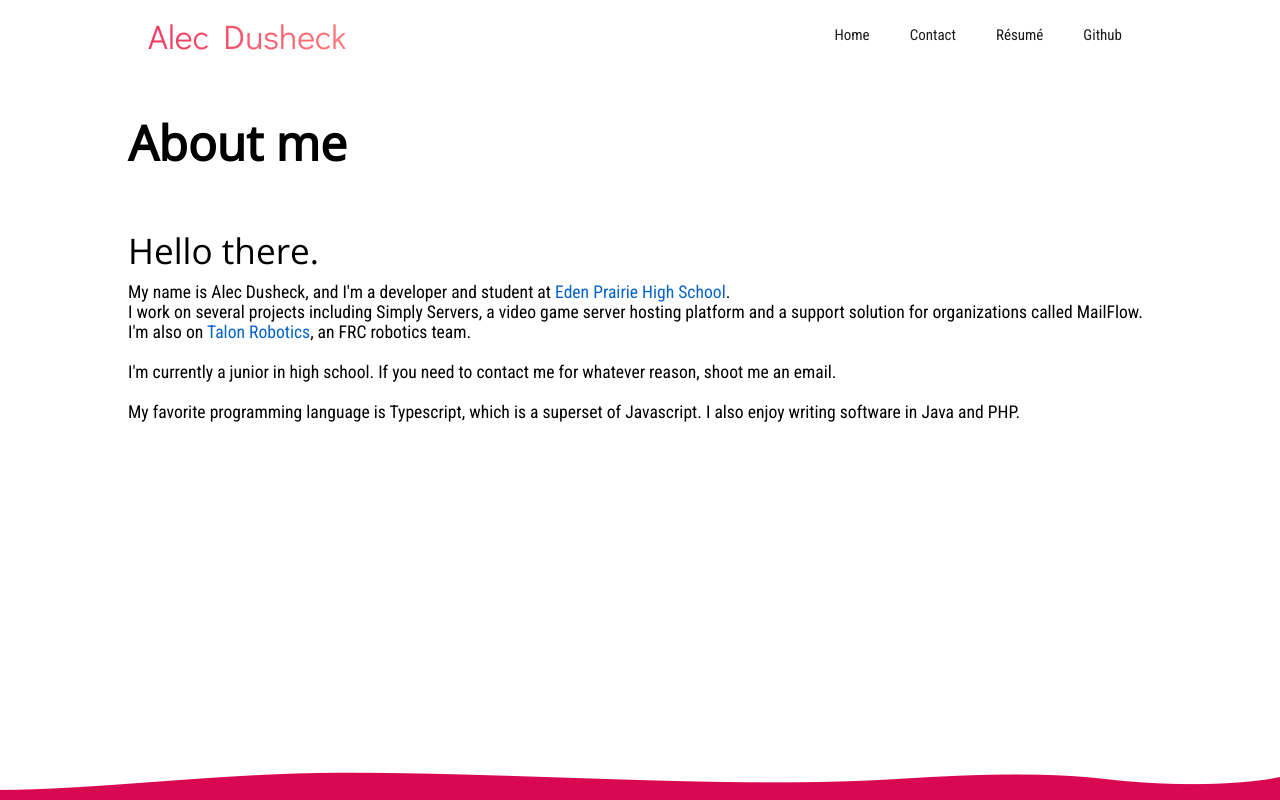
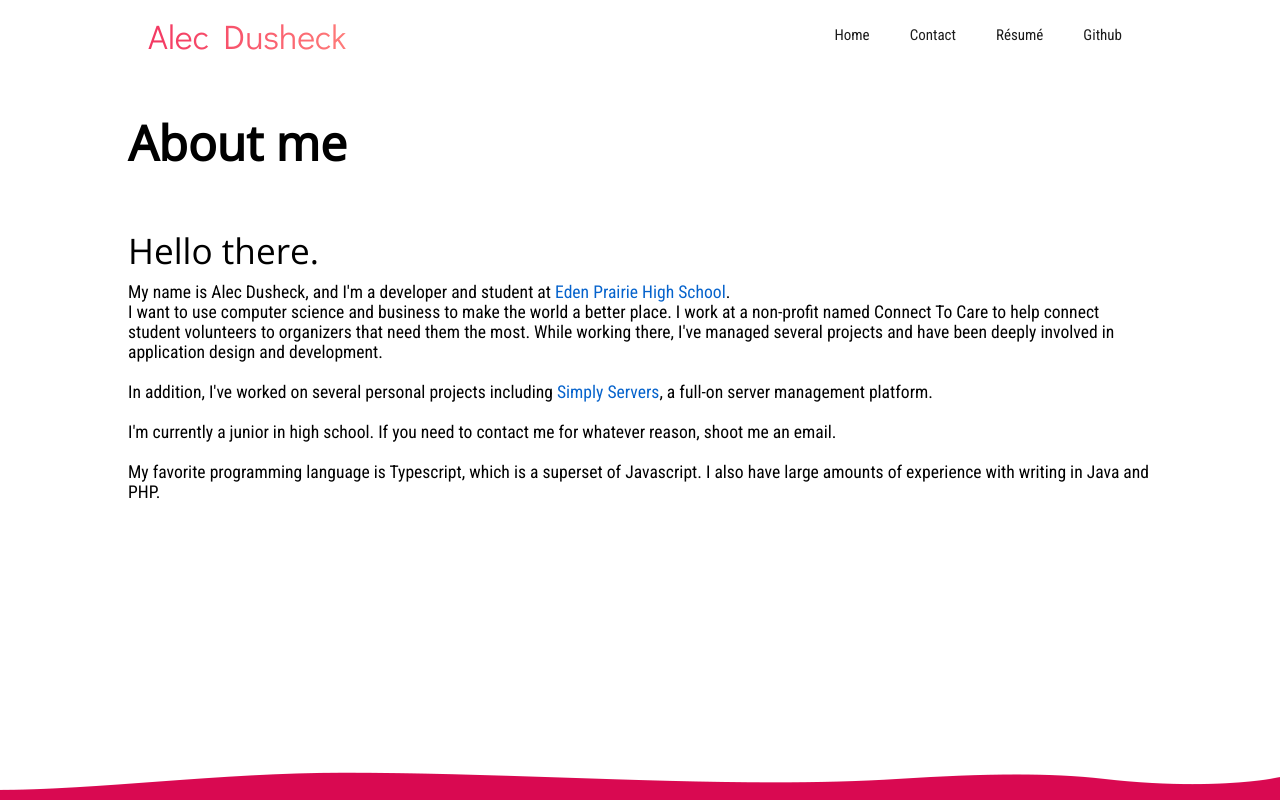
Before and after one commit to AlecDusheck/simplyalecv2, an Angular app: page / in a window 1280 px wide. Built offline with nearby package versions, Linux system fonts and the light colour scheme.

Commit message:
Update bio

```diff
--- a/src/app/components/home/home.component.html
+++ b/src/app/components/home/home.component.html
@@ -7,13 +7,15 @@
         <p id="hello">Hello there.</p>
         <p>My name is Alec Dusheck, and I'm a developer and student at <a href="https://www.edenpr.org/">Eden Prairie
             High School</a>.</p>
-        <p>I work on several projects including Simply Servers, a video game server hosting platform and a support
-            solution for organizations called MailFlow. I'm also on <a href="https://team2502.com">Talon Robotics</a>, an
-            FRC robotics team.</p>
+        <p>I want to use computer science and business to make the world a better place.
+            I work at a non-profit named Connect To Care to help connect student volunteers to organizers that need them the most.
+            While working there, I've managed several projects and have been deeply involved in application design and development.</p>
+        <br>
+        <p>In addition, I've worked on several personal projects including <a href="https://github.com/SimplyServers">Simply Servers</a>, a full-on server management platform.</p>
         <br>
         <p>I'm currently a junior in high school. If you need to contact me for whatever reason, shoot me an email.</p>
         <br>
-        <p>My favorite programming language is Typescript, which is a superset of Javascript. I also enjoy writing
-            software in Java and PHP.</p>
+        <p>My favorite programming language is Typescript, which is a superset of Javascript. I also have large amounts of experience with
+            writing in Java and PHP.</p>
     </div>
 </app-bordered-page>
```
